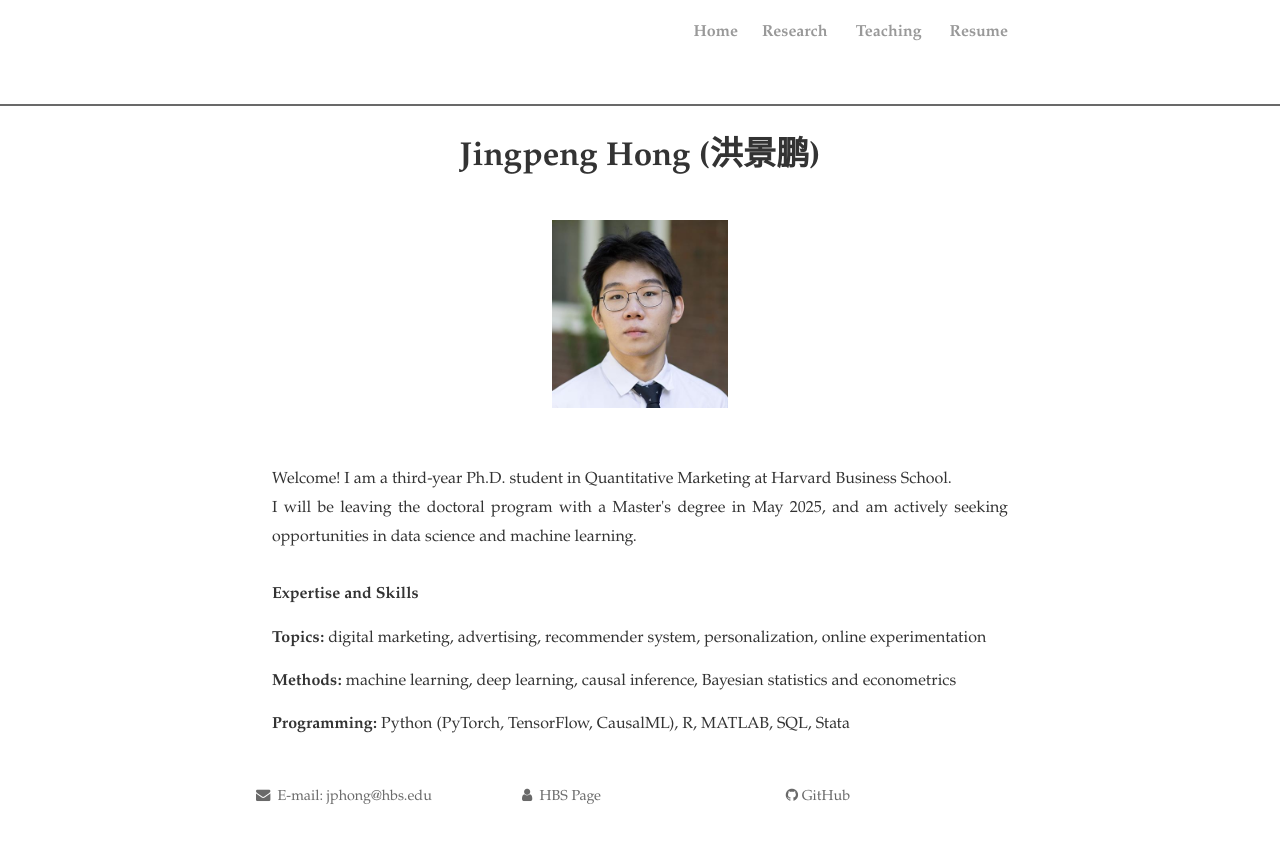
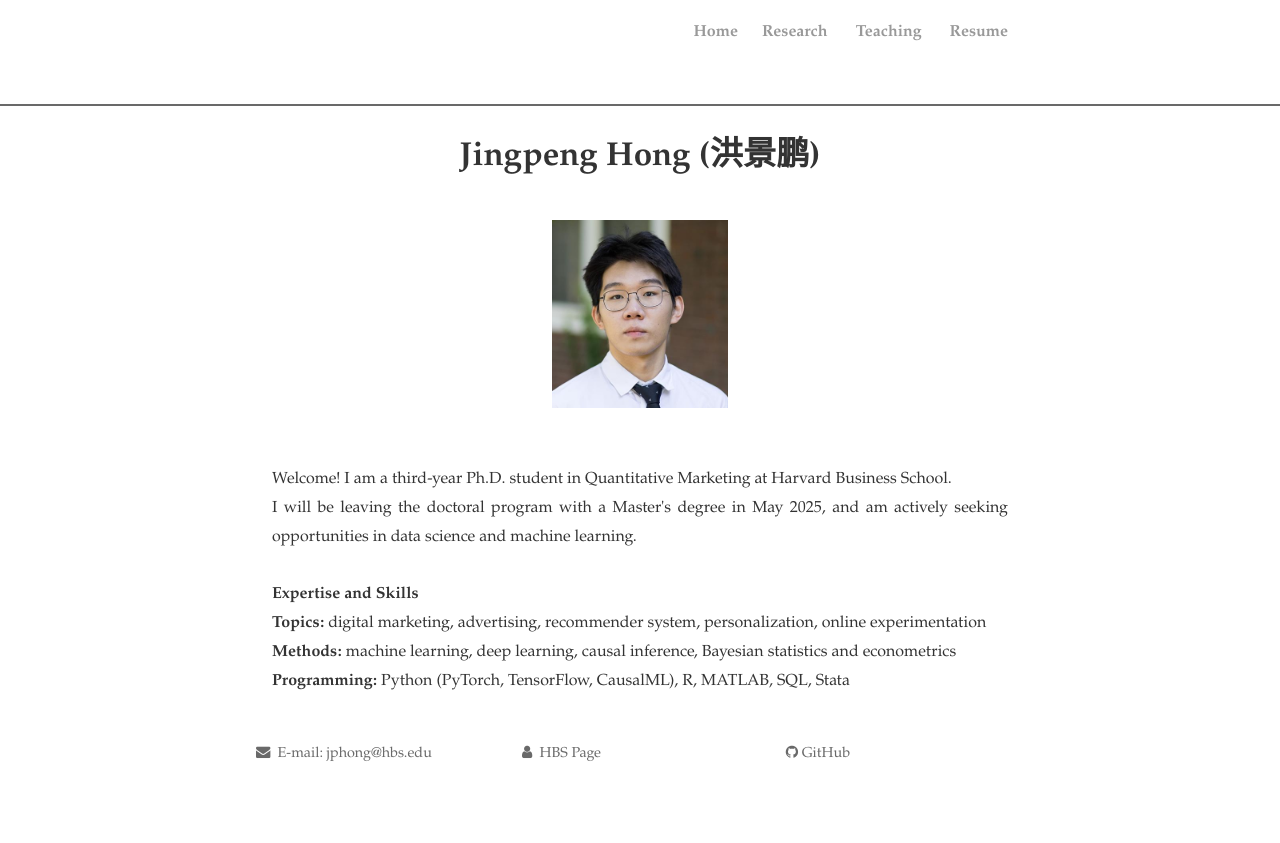
Before and after one commit to JingpengHong/JingpengHong.github.io, a Jekyll site: the page built from index.html, in a window 1280 px wide. Shown: the top 843 px of the page. Built offline with Jekyll 4.4.1, drawn with Linux system fonts in a browser that asks for light colours; nearby versions of some CDN libraries; the list of posts is cut into pages by our own code; comment, search, counter and statistics services are not loaded; a style sheet for code colours, icons or effects is not loaded.

Commit message:
Update index.html

```diff
--- a/index.html
+++ b/index.html
@@ -20,7 +20,7 @@
 <br>
 <strong>Expertise and Skills</strong>
 <br>
-<p style="text-align:justify"><b>Topics:</b> digital marketing, advertising, recommender system, personalization, online experimentation
-<p style="text-align:justify"><b>Methods:</b> machine learning, deep learning, causal inference, Bayesian statistics and econometrics
-<p style="text-align:justify"><b>Programming:</b> Python (PyTorch, TensorFlow, CausalML), R, MATLAB, SQL, Stata
+  <b>Topics:</b> digital marketing, advertising, recommender system, personalization, online experimentation<br>
+  <b>Methods:</b> machine learning, deep learning, causal inference, Bayesian statistics and econometrics<br>
+  <b>Programming:</b> Python (PyTorch, TensorFlow, CausalML), R, MATLAB, SQL, Stata
 </div>
```
